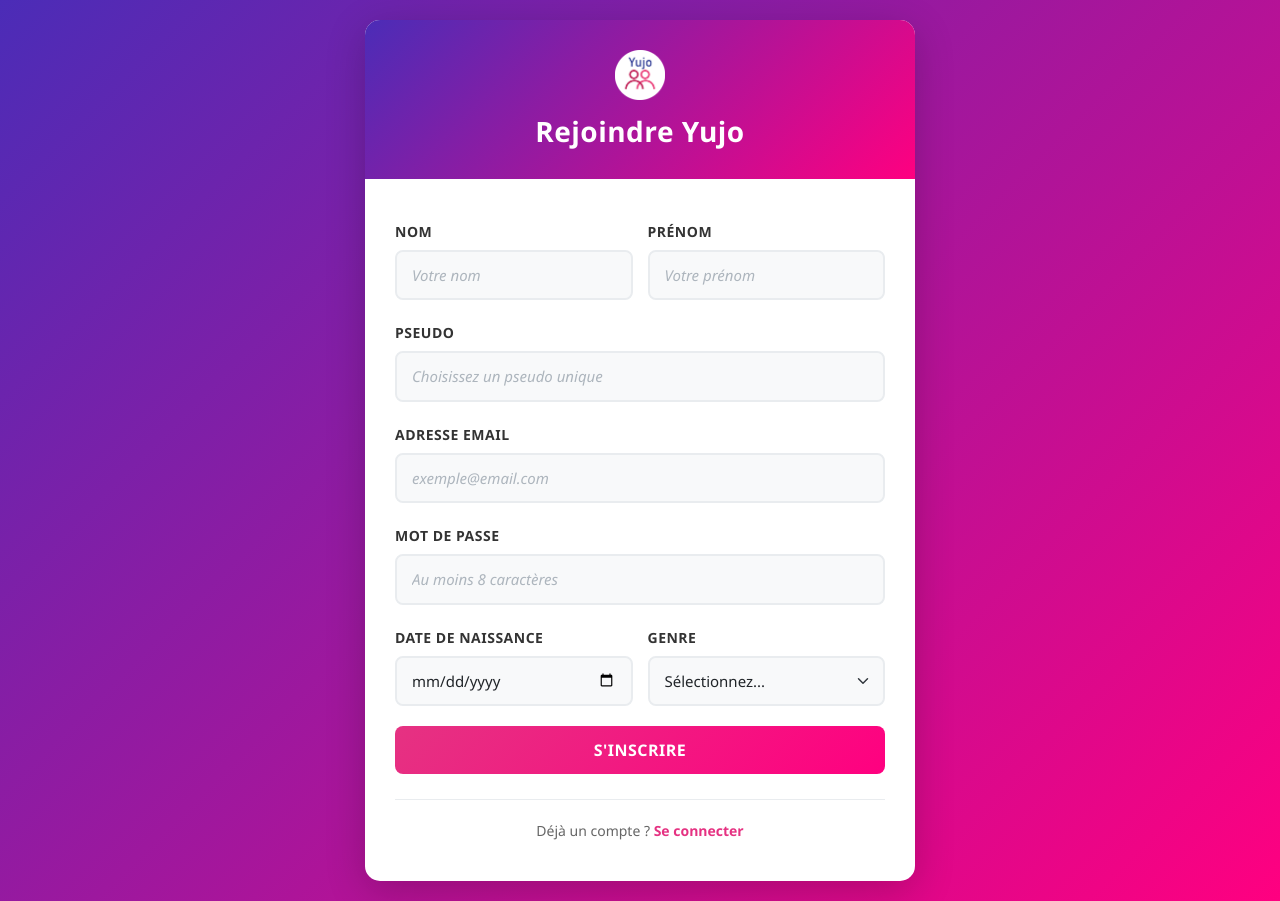
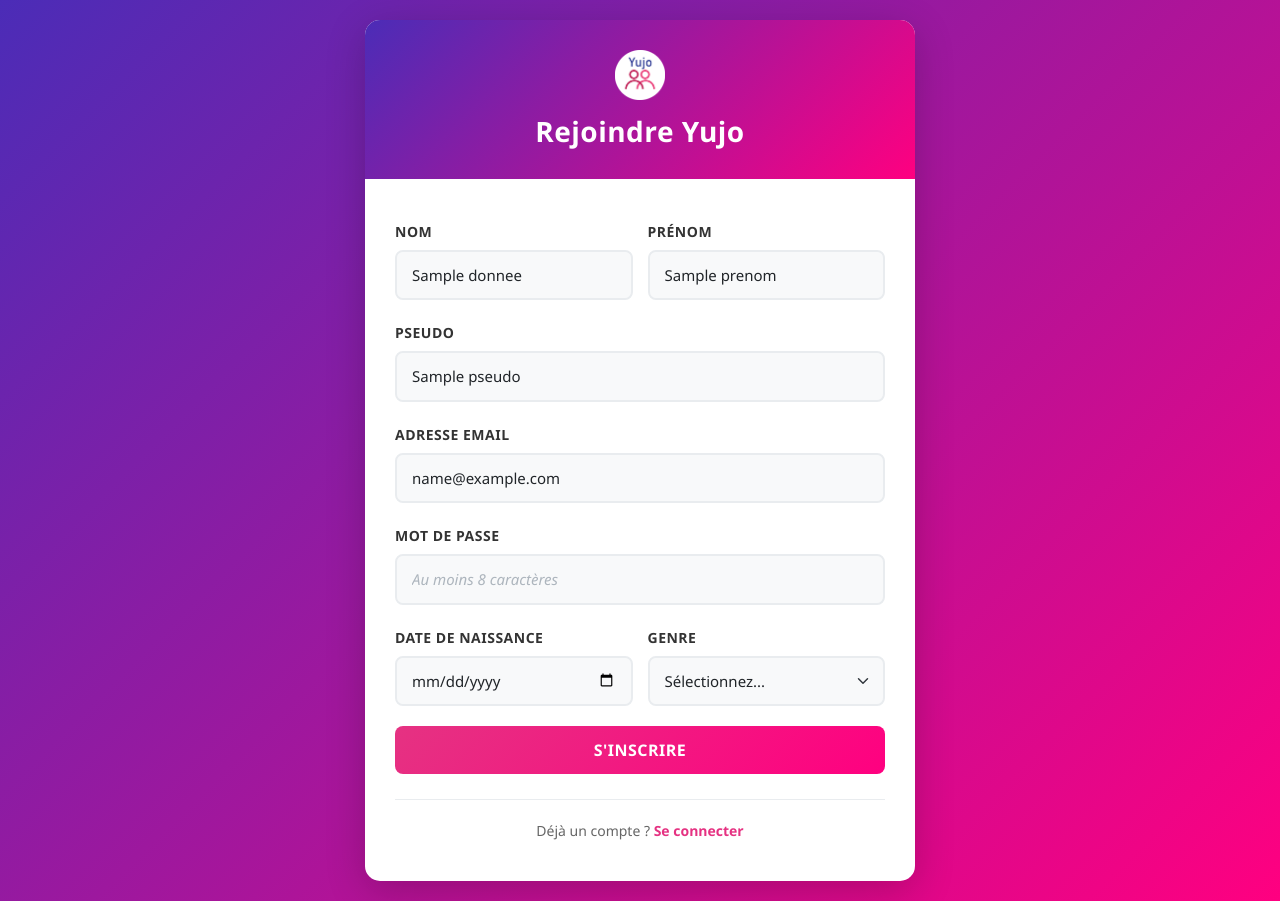
Before and after one commit to Peyo001/SAE3.01_Projet2_Yujo, a PHP site: template src/View/inscription.twig in a window 1280 px wide. Run offline with PHP 8.4, Linux system fonts and the light colour scheme; the template is opened without the code that fills it: most values are stand-ins (such as "Sample title", 1, 10 or a date in 2020); some libraries are stand-ins or nearby versions.

Commit message:
Modification de inscription.twig pour afficher les messages d'erreurs generez par la classe Validator

```diff
--- a/src/View/inscription.twig
+++ b/src/View/inscription.twig
@@ -175,28 +175,32 @@
         </div>
 
         <div class="card-body">
-            <form action="index.php?controleur=utilisateur&methode=traiterInscription" method="post" >
+            <form action="index.php?controleur=utilisateur&methode=traiterInscription" method="post">
 
                 <div class="form-row">
                     <div class="form-group">
                         <label for="nom">Nom</label>
-                        <input type="text" id="nom" name="nom" class="form-control" placeholder="Votre nom" required>
+                        <input type="text" id="nom" name="nom" class="form-control" placeholder="Votre nom" required
+                               value="{{ donnees.nom|default('') }}">
                     </div>
 
                     <div class="form-group">
                         <label for="prenom">Prénom</label>
-                        <input type="text" id="prenom" name="prenom" class="form-control" placeholder="Votre prénom" required>
+                        <input type="text" id="prenom" name="prenom" class="form-control" placeholder="Votre prénom" required
+                               value="{{ donnees.prenom|default('') }}">
                     </div>
                 </div>
 
                 <div class="form-group">
                     <label for="pseudo">Pseudo</label>
-                    <input type="text" id="pseudo" name="pseudo" class="form-control" placeholder="Choisissez un pseudo unique" required>
+                    <input type="text" id="pseudo" name="pseudo" class="form-control" placeholder="Choisissez un pseudo unique" required
+                           value="{{ donnees.pseudo|default('') }}">
                 </div>
 
                 <div class="form-group">
                     <label for="email">Adresse Email</label>
-                    <input type="email" id="email" name="email" class="form-control" placeholder="exemple@email.com" required>
+                    <input type="email" id="email" name="email" class="form-control" placeholder="exemple@email.com" required
+                           value="{{ donnees.email|default('') }}">
                 </div>
 
                 <div class="form-group">
@@ -207,16 +211,17 @@
                 <div class="form-row">
                     <div class="form-group">
                         <label for="date_naissance">Date de naissance</label>
-                        <input type="date" id="date_naissance" name="date_naissance" class="form-control" required>
+                        <input type="date" id="date_naissance" name="date_naissance" class="form-control" required
+                               value="{{ donnees.date_naissance|default('') }}">
                     </div>
 
                     <div class="form-group">
                         <label for="genre">Genre</label>
                         <select id="genre" name="genre" class="form-control" required>
                             <option value="" selected disabled>Sélectionnez...</option>
-                            <option value="Autre">Autre</option>
-                            <option value="Homme">Homme</option>
-                            <option value="Femme">Femme</option>
+                            <option value="Autre" {% if donnees.genre is defined and donnees.genre == 'Autre' %}selected{% endif %}>Autre</option>
+                            <option value="Homme" {% if donnees.genre is defined and donnees.genre == 'Homme' %}selected{% endif %}>Homme</option>
+                            <option value="Femme" {% if donnees.genre is defined and donnees.genre == 'Femme' %}selected{% endif %}>Femme</option>
                         </select>
                     </div>
                 </div>
@@ -224,6 +229,18 @@
                 <button type="submit" class="btn-register">S'inscrire</button>
 
             </form>
+
+            {% if erreurs is defined and erreurs is not empty %}
+
+            <div class="alert alert-danger mt-3" role="alert">
+                <h6 class="mb-2">Veuillez corriger les erreurs suivantes :</h6>
+                <ul class="mb-0">
+                    {% for msgs in erreurs %}
+                        <li> {{ msgs }}</li>
+                    {% endfor %}
+                </ul>
+            </div>
+            {% endif %}
 
             <div class="form-footer">
                 <p>Déjà un compte ?
```
